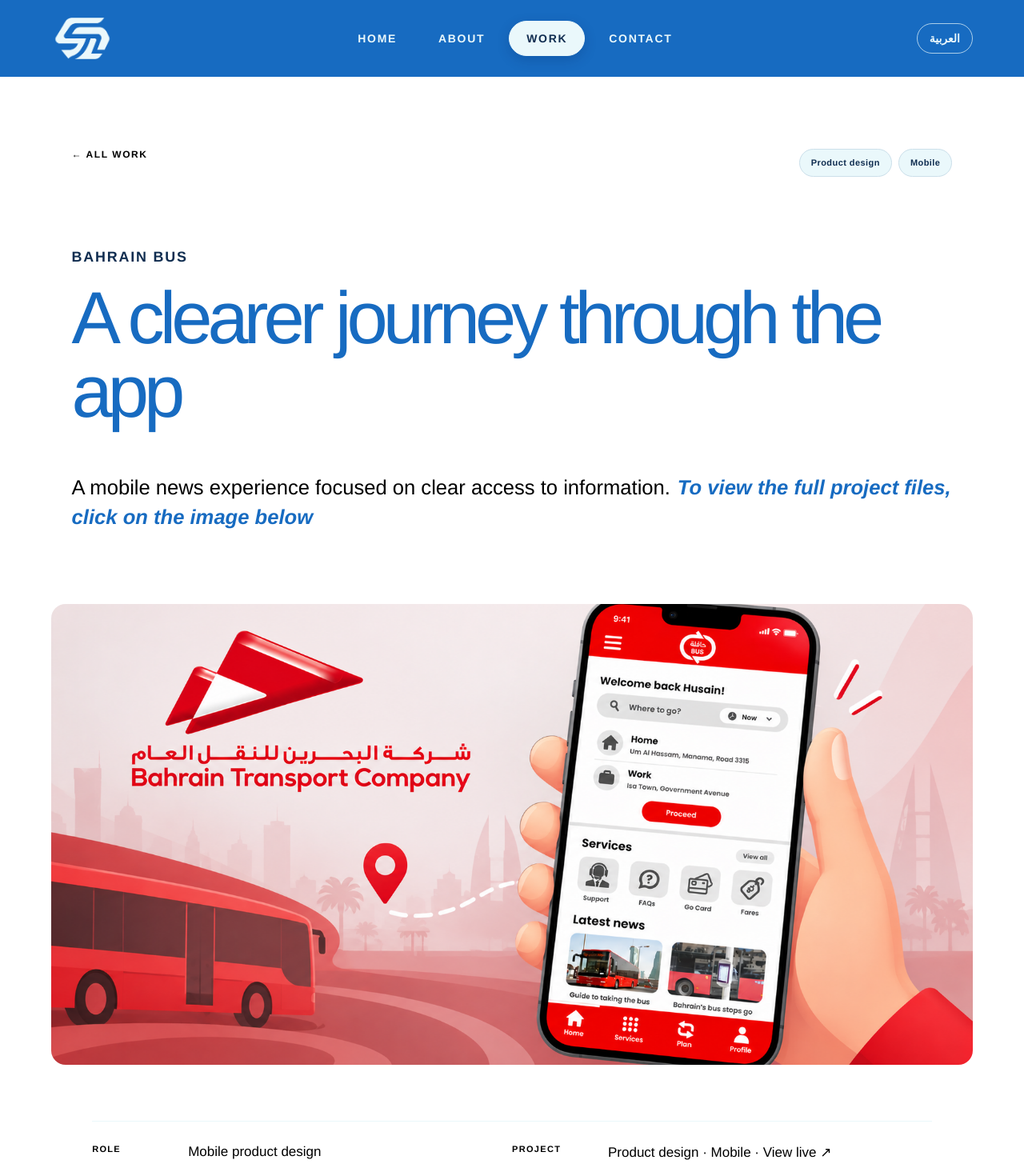
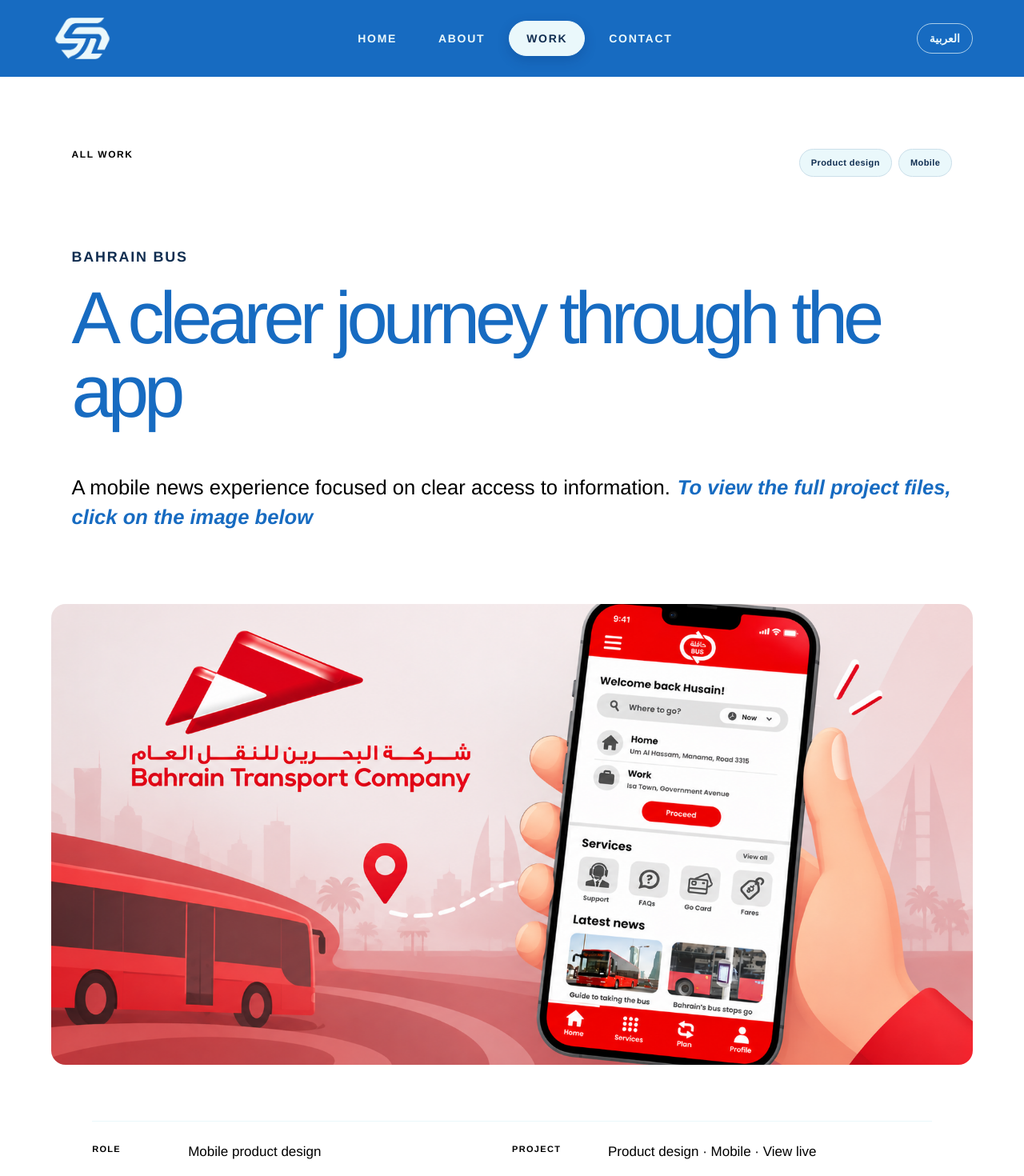
Before and after one commit to husainsaleh123/storm-lab-portfolio, a React (Vite) app: page /work/bahrain-bus in a window 1280 px wide. Shown: the top 1470 px of the page at 80% size. Built offline with nearby package versions, Linux system fonts and the light colour scheme; a web font is replaced by a local one.

Commit message:
removed the annoying arrows

```diff
--- a/src/components/Reviews/ReviewDetail/ReviewDetail.jsx
+++ b/src/components/Reviews/ReviewDetail/ReviewDetail.jsx
@@ -1,7 +1,7 @@
 // src/components/Reviews/ReviewDetail/ReviewDetail.jsx
 import React from 'react';
 import { FontAwesomeIcon } from '@fortawesome/react-fontawesome';
-import { faUser, faEnvelope, faStar, faArrowLeft, faMessage } from '@fortawesome/free-solid-svg-icons';
+import { faUser, faEnvelope, faStar, faMessage } from '@fortawesome/free-solid-svg-icons';
 import styles from '../ReviewDetail/ReviewDetail.module.scss';
 import { Link } from 'react-router-dom';
 
@@ -39,7 +39,7 @@ const ReviewDetail = ({ review }) => {
           </div>
             <button className={styles.backButton}>
               <Link to="/reviews" className={styles.addReviewBtn}>
-                <FontAwesomeIcon icon={faArrowLeft} className={styles.icon} /> Back
+                Back
               </Link>
             </button>
         </div>
--- a/src/pages/Projects/ShowProjectsPage/ShowProjectsPage.jsx
+++ b/src/pages/Projects/ShowProjectsPage/ShowProjectsPage.jsx
@@ -16,13 +16,13 @@ export default function ShowProjectsPage(){
   const title=language==='ar'?project.titleAr:project.title;
   const nextTitle=language==='ar'?next.titleAr:next.title;
   return <main className={styles.page}>
-    <header className={styles.hero}><a href="/#work">← {t.project.all}</a>{project.client ? <div className={styles.heroMetadata}><ProjectMetadata key={project.slug} project={project} includeYear/></div> : <span>{project.type}{project.year && ` / ${project.year}`}</span>}{project.client && <div className={styles.clientName}>{language === 'ar' ? project.clientAr : project.client}</div>}<h1 className={styles.compactTitle}>{title}</h1><p>{project.overview}<em className={styles.imagePrompt}>To view the full project files, click on the image below</em></p></header>
+    <header className={styles.hero}><a href="/#work">{t.project.all}</a>{project.client ? <div className={styles.heroMetadata}><ProjectMetadata key={project.slug} project={project} includeYear/></div> : <span>{project.type}{project.year && ` / ${project.year}`}</span>}{project.client && <div className={styles.clientName}>{language === 'ar' ? project.clientAr : project.client}</div>}<h1 className={styles.compactTitle}>{title}</h1><p>{project.overview}<em className={styles.imagePrompt}>To view the full project files, click on the image below</em></p></header>
     <section className={styles.cover + (project.videoUrl ? ' ' + styles.videoSection : '')} style={(project.coverBackground || project.coverAspectRatio) ? { ...(project.coverBackground && { background: project.coverBackground }), ...(project.coverAspectRatio && { aspectRatio: project.coverAspectRatio }) } : undefined}>{project.cover ? project.videoUrl ? <a className={styles.videoCover} href={project.videoUrl} target="_blank" rel="noreferrer" aria-label={'Watch ' + title + ' on YouTube'}><img src={project.cover} alt={title + ' video thumbnail'} style={project.coverFit ? { objectFit: project.coverFit } : undefined}/></a> : project.url ? <a className={styles.coverLink} href={project.url} target="_blank" rel="noreferrer" aria-label={'View ' + title + ' website'}><img src={project.cover} alt={title} style={project.coverFit ? { objectFit: project.coverFit } : undefined}/></a> : <img src={project.cover} alt={title} style={project.coverFit ? { objectFit: project.coverFit } : undefined}/> : <div><b>{title}</b><span>{t.project.cover}</span></div>}</section>
-    <section className={styles.summary}><span>{t.project.role}</span><p>{project.role}</p><span>{t.project.project}</span><p>{project.type}{project.url && <> · <a href={project.url} target="_blank" rel="noreferrer">View live ↗</a></>}</p></section>
+    <section className={styles.summary}><span>{t.project.role}</span><p>{project.role}</p><span>{t.project.project}</span><p>{project.type}{project.url && <> · <a href={project.url} target="_blank" rel="noreferrer">View live</a></>}{project.instagramUrl && <> · <a href={project.instagramUrl} target="_blank" rel="noreferrer">Instagram</a></>}</p></section>
     <section className={styles.caseStudy}>
       <CaseSection number="01" title={t.project.problem} copy={project.problem}/><CaseSection number="02" title={t.project.approach} copy={project.approach}/><CaseSection number="03" title={t.project.solution} copy={project.solution}/><CaseSection number="04" title={t.project.contribution} copy={project.contribution}/><CaseSection number="05" title={t.project.results} copy={project.results}/>
     </section>
-    <a className={styles.next} href={`/work/${next.slug}`}><span>{t.project.next}</span><span>{language === 'ar' ? next.clientAr : next.client}</span><strong>{nextTitle} ↗</strong></a>
+    <a className={styles.next} href={`/work/${next.slug}`}><span>{t.project.next}</span><span>{language === 'ar' ? next.clientAr : next.client}</span><strong>{nextTitle}</strong></a>
   </main>;
 }
 function CaseSection({number,title,copy}){return <article><span>{number}</span><h2>{title}</h2><p>{copy}</p></article>}
```
Also changed, not shown: src/data/portfolioProjects.js.
